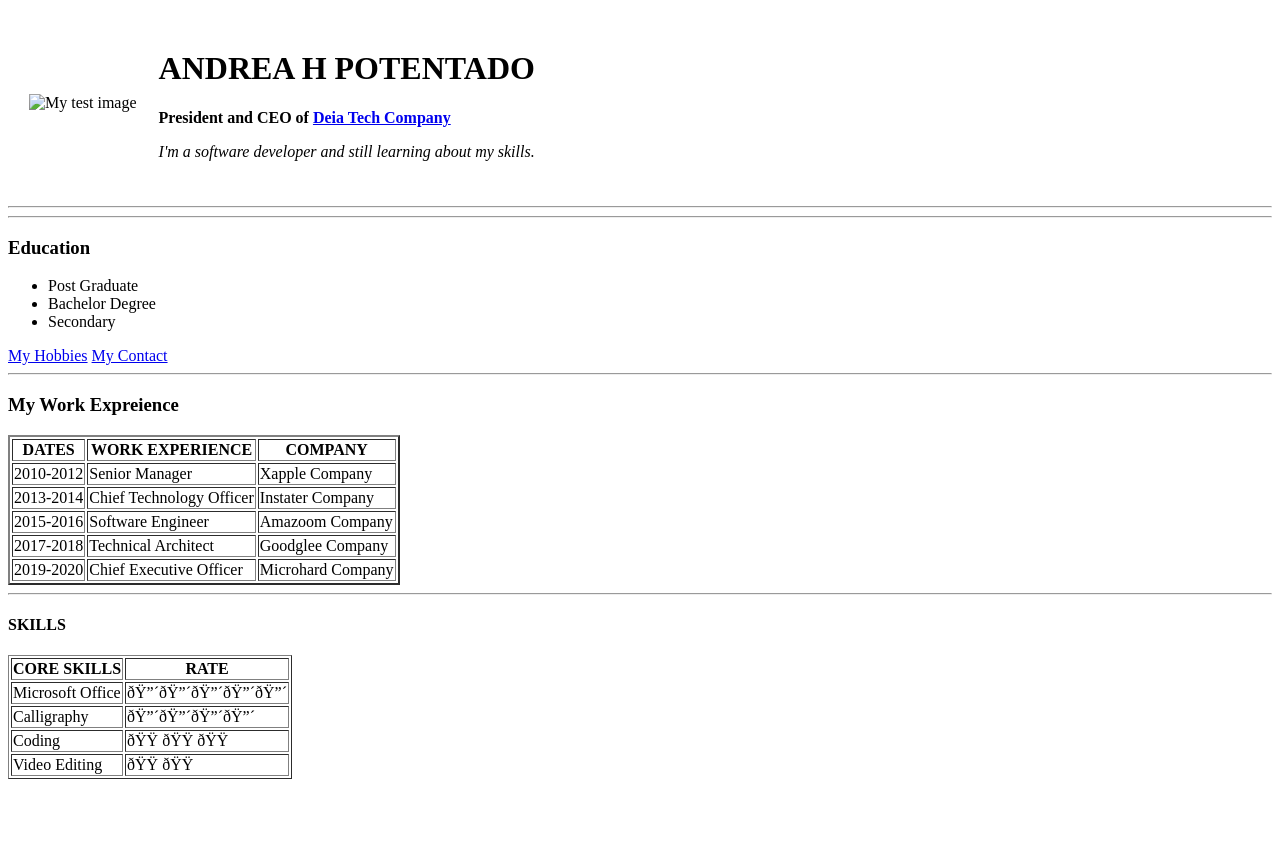
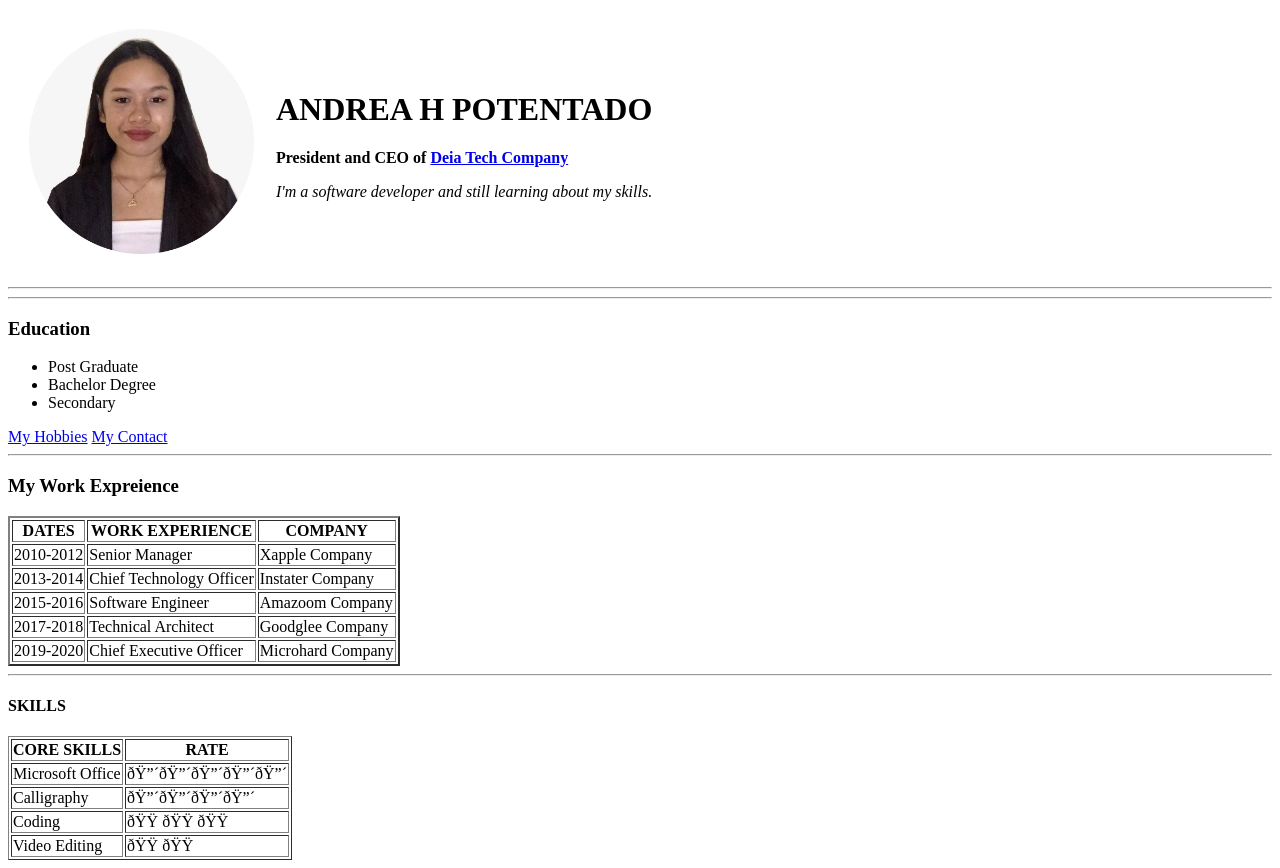
Before and after one commit to dreagrey/potentadoandrea, a plain HTML site: page index.html in a window 1280 px wide. Before the commit the page ends 800 px from the top, so only its background shows below. Drawn offline with Linux system fonts and the light colour scheme.

Commit message:
Update index.html

```diff
--- a/index.html
+++ b/index.html
@@ -7,7 +7,7 @@
     <body>
       <table cellspacing="20">
         <tr>
-<td> <img src ="image/2.png" width= "225" height= "225" alt= "My test image"> </td>
+<td> <img src ="2.png" width= "225" height= "225" alt= "My test image"> </td>
 <td>
 <h1>ANDREA H POTENTADO </h1>
 <p><strong>President and CEO of <a href="https://1drv.ms/w/s!AmAhPQ7WET_yhDQi8SHR2wD4We_1"> Deia Tech Company</a></strong></p>
```
